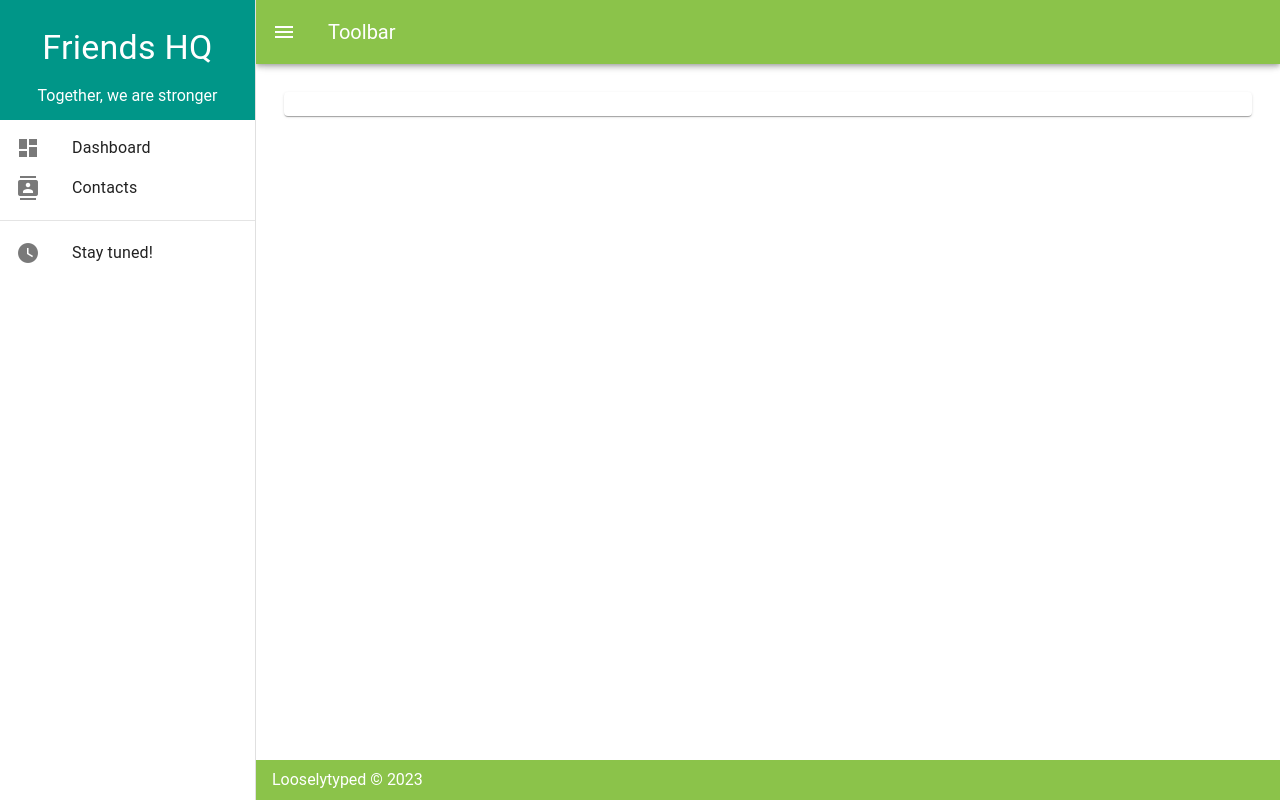
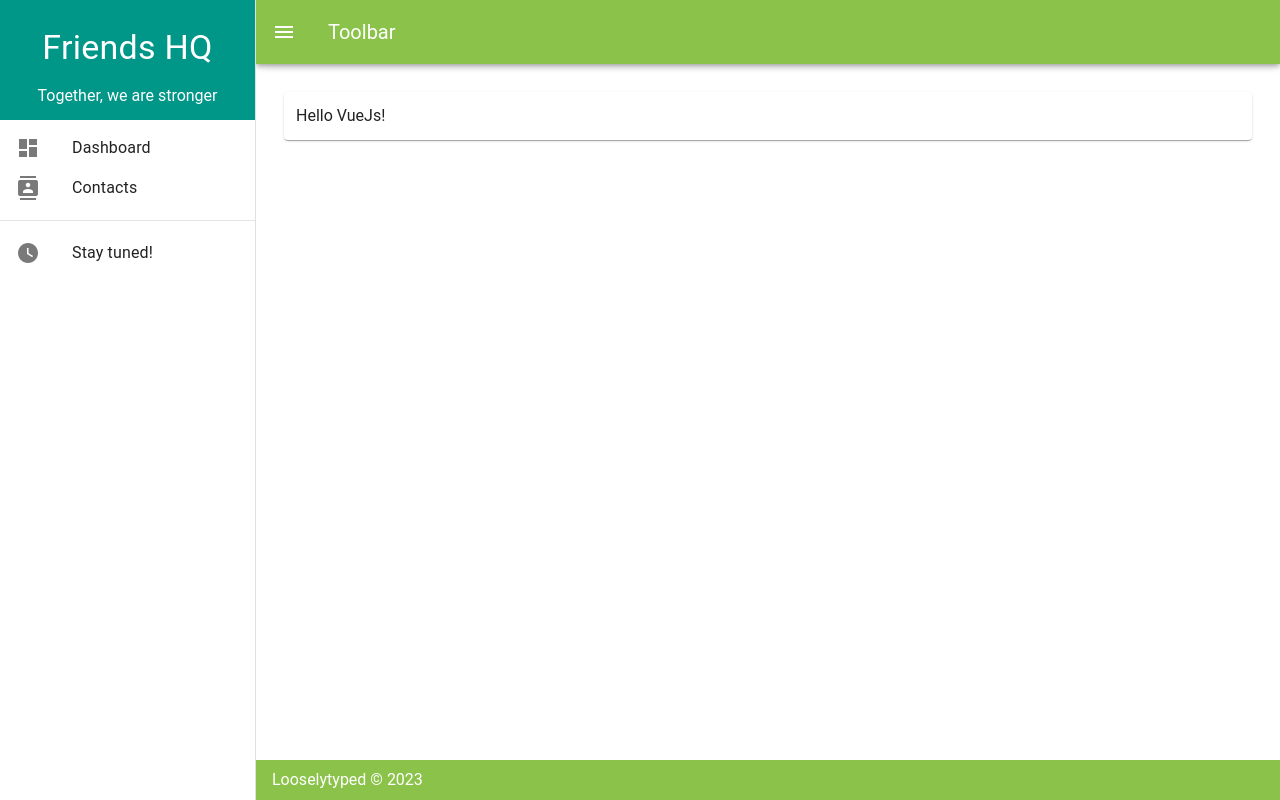
Before and after one commit to looselytyped/web-apps-with-vue3, a Vue app: page / in a window 1280 px wide. Built offline with nearby package versions, Linux system fonts and the light colour scheme.

Commit message:
feat: introduce the HelloWorld component

```diff
--- a/src/App.vue
+++ b/src/App.vue
@@ -33,7 +33,7 @@
       <v-container fluid>
         <div class="d-flex justify-start mb-6" style="width: 100%">
           <v-card class="ma-3 pa-3" style="width: 100%">
-            <!-- When using `HelloWorld` use that component here -->
+            <HelloWorld />
           </v-card>
         </div>
       </v-container>
@@ -48,6 +48,8 @@
 <script setup>
 import { ref } from "vue";
 
+import HelloWorld from "@/components/HelloWorld.vue";
+
 const headerFooterColor = "light-green lighten-2";
 const items = [
   { icon: "mdi-view-dashboard", text: "Dashboard" },
--- /dev/null
+++ b/src/components/HelloWorld.vue
@@ -0,0 +1 @@
+<template>Hello VueJs!</template>
```
